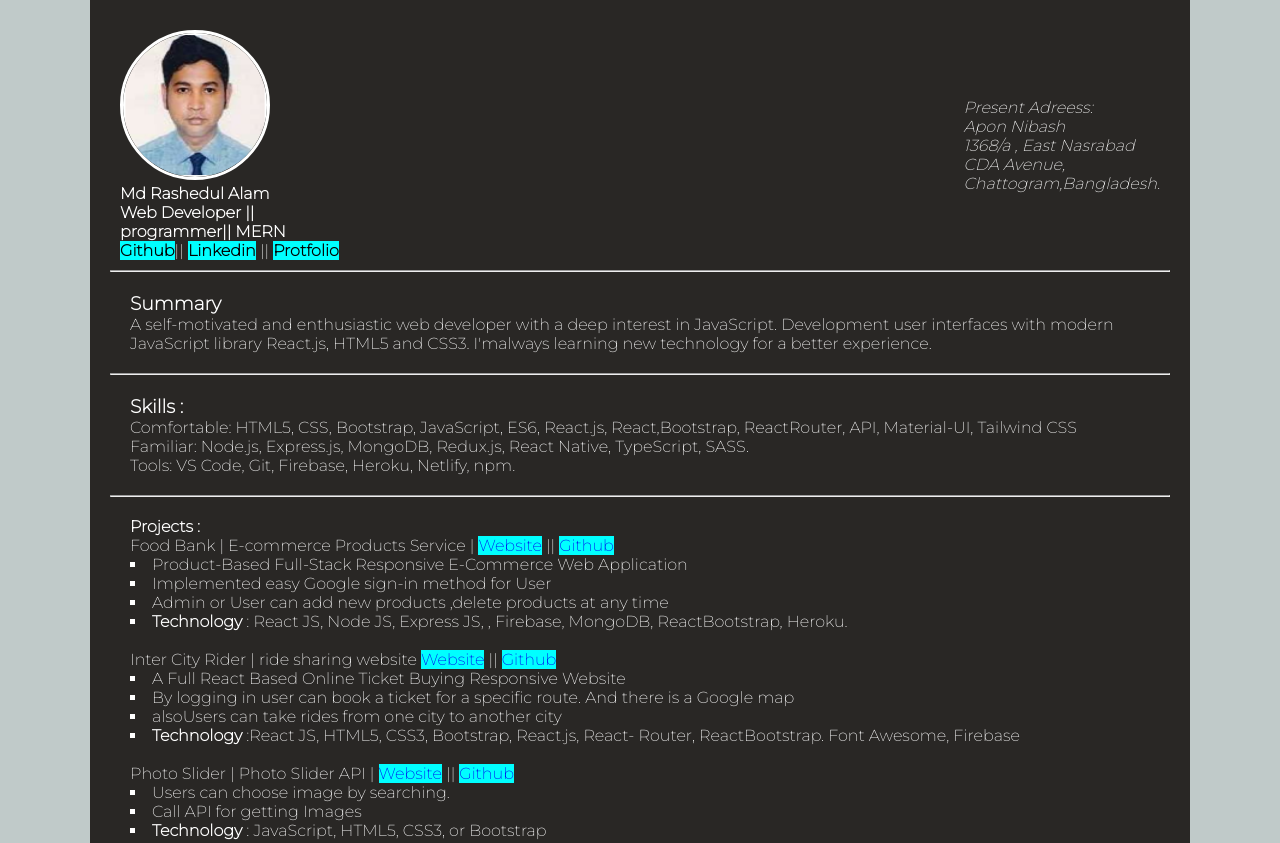
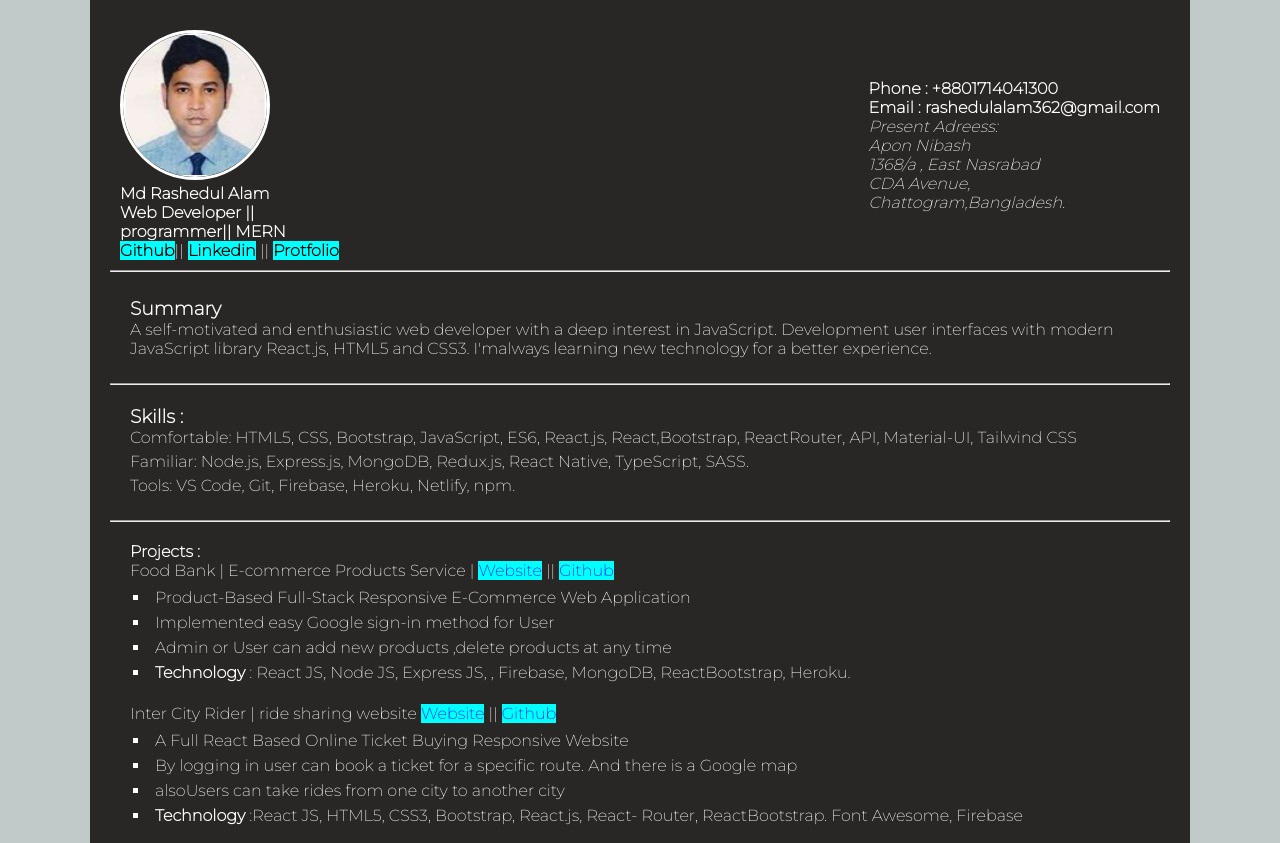
Before and after one commit to rashedulalam362/resume-project, a plain HTML site: page index.html in a window 1280 px wide. Shown: the top 843 px of the page. Drawn offline with Linux system fonts and the light colour scheme.

Commit message:
final upadte

```diff
--- a/index.html
+++ b/index.html
@@ -25,6 +25,10 @@
          </div>
 
 
+          <div class="personel_informatin">
+            <p> Phone : +8801714041300 </p>
+            <p> Email : rashedulalam362@gmail.com </p>
+
             <address>
               Present  Adreess:<br/>
                 Apon Nibash<br>
@@ -32,6 +36,7 @@
                 CDA Avenue, <br>
                 Chattogram,Bangladesh.
               </address>
+          </div>
         </header>
         <hr>
         <main>
--- a/style.css
+++ b/style.css
@@ -29,11 +29,13 @@ body{
 
 
 }
+
 .personal_info a{
     background-color: aqua ;
     font-weight: bold;
-   text-decoration:none;
-   color:black;
+    text-decoration:none;
+    color:black;
+
 }
 .personal_info a:hover{
     background-color:aqua ;
@@ -53,6 +55,7 @@ header{
 
 header P{
     font-weight: bold;
+
 }
 
 section{
@@ -60,9 +63,13 @@ section{
     padding: 10px;
     margin: 10px;
 }
-section p a{
+section p{
+ margin-bottom: 5px;
+}
+section  a{
     background-color:aqua;
     text-decoration: none;
+
 
 
 }
@@ -81,6 +88,7 @@ section p a:hover{
 ul li{
     list-style-position: inside;
     list-style-type: square;
+    padding: 3px;
 }
 
 footer{
```
Lines whose indentation alone changed are shown as unchanged.
